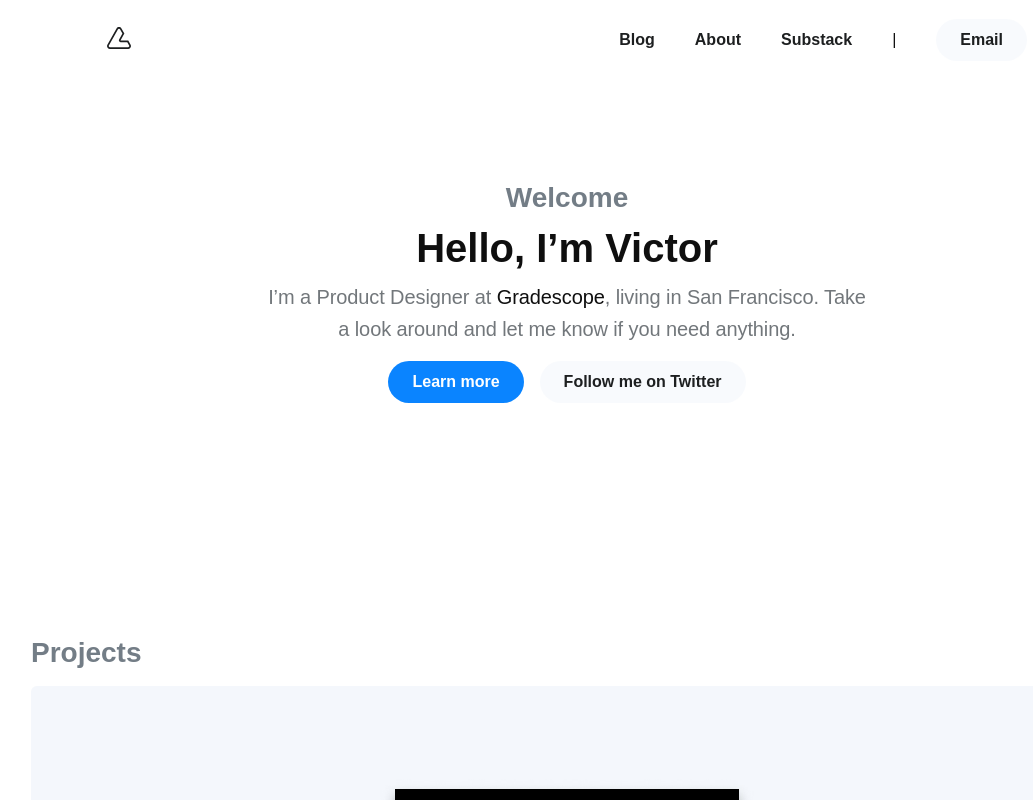
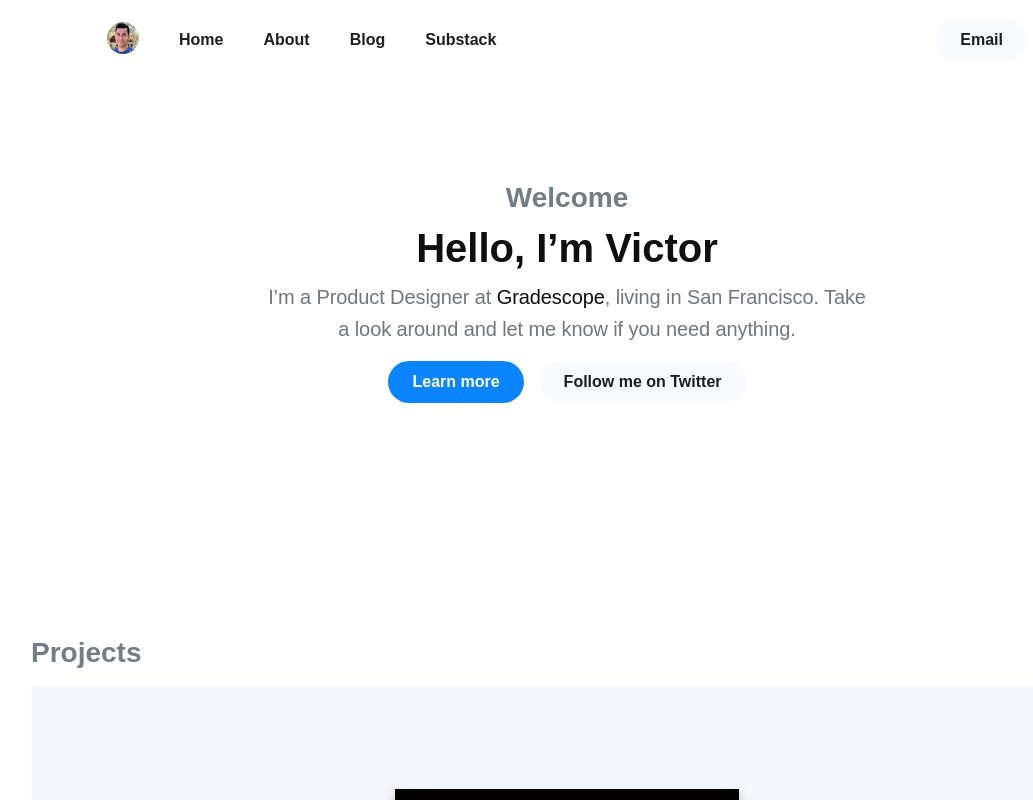
Before and after one commit to victorkernes/victor-kernes-next, a Next.js app: page / in a window 1280 px wide. Shown: the top 800 px of the page, without its empty margins (73-1106 px from the left). Built offline with nearby package versions, Linux system fonts and the light colour scheme.

Commit message:
Modify navigation

```diff
--- a/components/Nav/Nav.module.css
+++ b/components/Nav/Nav.module.css
@@ -21,6 +21,11 @@
   text-align: left;
 }
 .HomeLink {
+  width: 32px;
+  height: 32px;
+  border-radius: 40px;
+}
+/* .HomeLink {
   cursor: pointer;
   fill: var(--nav-color);
 }
@@ -30,7 +35,7 @@
 .HomeLinkFill svg {
   color: var(--nav-color);
   fill: currentColor;
-}
+} */
 .NavLink {
   font-weight: 600;
   font-size: 1rem;
@@ -50,10 +55,7 @@
   text-align: right;
   list-style: none;
 }
-.NavLinksRight li {
-  padding-right: 2.5rem;
-}
-.NavLinksRight li:last-of-type {
+.NavLinksLeft li:last-of-type {
   padding-right: 0;
 }
 .NavLinksLeft {
@@ -79,8 +81,11 @@
   .NavLink {
     font-size: 0.875rem;
   }
-  .NavLinksRight li {
-    padding-right: 1.25rem;
+  .NavLinksLeft li {
+    padding-left: 1.25rem;
+  }
+  .NavLinksRight {
+    display: none;
   }
   .GetInTouch {
     font-size: 0.875rem;
--- a/components/Nav/index.js
+++ b/components/Nav/index.js
@@ -5,24 +5,24 @@ const Nav = () => (
     <div className={styles.NavContainer}>
       <div className={styles.NavContainerLeft}>
         <ul className={styles.NavLinksLeft}>
-          <li>
-            <a href="/" alt="Home" className={styles.HomeLink}>
-              <svg
-                width="24"
-                height="22"
-                viewBox="0 0 24 22"
-                xmlns="http://www.w3.org/2000/svg"
-                className={styles.HomeLinkFill}
-                alt="Logo"
-              >
-                <path d="M9.5276 1.45279C10.6191 -0.484263 13.3809 -0.484265 14.4724 1.45279L17.3695 6.59396L13.6073 13.2704C13.5714 13.3341 13.5738 13.4025 13.6074 13.4619C13.624 13.4912 13.6443 13.5101 13.6613 13.5205C13.6757 13.5293 13.6928 13.5357 13.7196 13.5357H21.2811L23.6262 17.6973C24.6826 19.572 23.3872 22 21.1538 22H2.84621C0.612817 22 -0.682631 19.572 0.373804 17.6973L9.5276 1.45279ZM12.9739 2.27534C12.5359 1.49796 11.4641 1.49796 11.0261 2.27534L1.87228 18.5198C1.40229 19.3539 2.02041 20.3077 2.84621 20.3077H21.1538C21.9796 20.3077 22.5977 19.3539 22.1277 18.5198L20.2728 15.228H13.7196C12.251 15.228 11.434 13.6454 12.1088 12.4479L15.4075 6.59396L12.9739 2.27534Z" />
-              </svg>
+          <li className={styles.NavHomeLink}>
+            <a href="/" alt="Home">
+              <img
+                src="/static/victor-kernes.png"
+                className={styles.HomeLink}
+              />
             </a>
           </li>
-        </ul>
-      </div>
-      <div className={styles.NavContainerRight}>
-        <ul className={styles.NavLinksRight}>
+          <li>
+            <a href="/" alt="Home" className={styles.NavLink}>
+              Home
+            </a>
+          </li>
+          <li>
+            <a className={styles.NavLink} href="/about">
+              About
+            </a>
+          </li>
           <li>
             <a
               href="https://blog.victorkernes.com"
@@ -34,11 +34,6 @@ const Nav = () => (
             </a>
           </li>
           <li>
-            <a className={styles.NavLink} href="/about">
-              About
-            </a>
-          </li>
-          <li>
             <a
               className={styles.NavLink}
               href="https://volume.substack.com"
@@ -47,7 +42,10 @@ const Nav = () => (
               Substack
             </a>
           </li>
-          <li>|</li>
+        </ul>
+      </div>
+      <div className={styles.NavContainerRight}>
+        <ul className={styles.NavLinksRight}>
           <li>
             <a
               href="mailto:victorkernes@gmail.com"
```
Also changed, not shown: public/static/victor-kernes.png (added).
